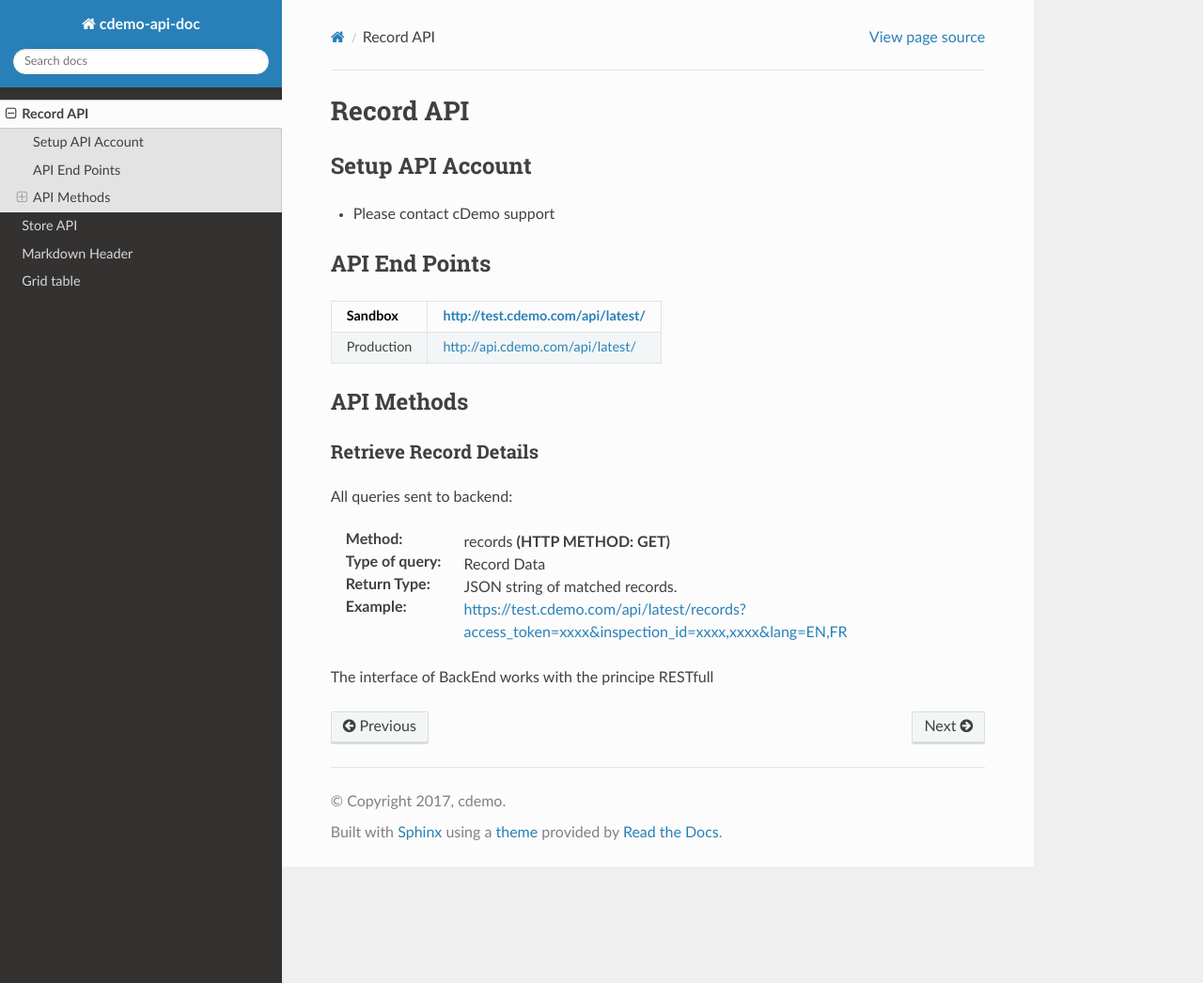
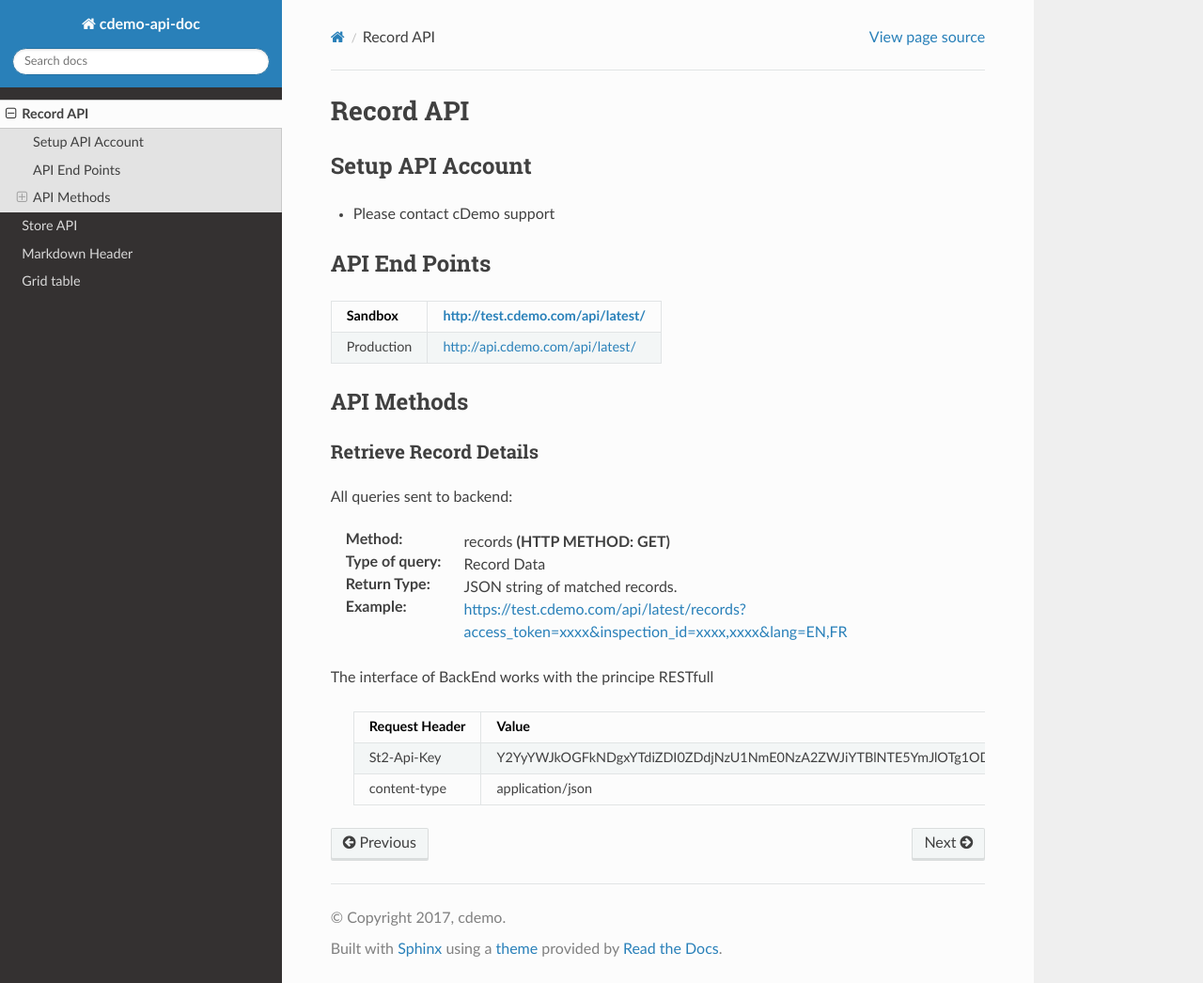
Before and after one commit to cdemomobilesolutions/apidoc, a Sphinx documentation site: the page built from source/record_api.rst, in a window 1280 px wide and 1046 px high. Shown: the whole window at 94% size. Built offline with Sphinx 7.4.7 and the Read the Docs theme 2.0.0, drawn with Linux system fonts in a browser that asks for light colours.

```diff
--- a/source/record_api.rst
+++ b/source/record_api.rst
@@ -33,10 +33,9 @@ All queries sent to backend:
 
 The interface of BackEnd works with the principe RESTfull
 
-+---------------+----------------+-----------+-------------------+
-| Parameters    | Is Mandatory   | Notes     | Sample Usuage     |
-+===============+================+===========+===================+
-| Inspection ID | No             | column 3  |column 3           |
-+---------------+----------------+-----------+-------------------+
-| lang          | No             | column 3  |column 3           |
-+---------------+----------------+-----------+-----------+
+ ==============  =======
+ Request Header   Value
+ ==============  =======
+ St2-Api-Key      Y2YyYWJkOGFkNDgxYTdiZDI0ZDdjNzU1NmE0NzA2ZWJiYTBlNTE5YmJlOTg1ODU0MzNmNjc3MzcxNDE0MDFhZA
+ content-type     application/json
+ ==============  =======
```
